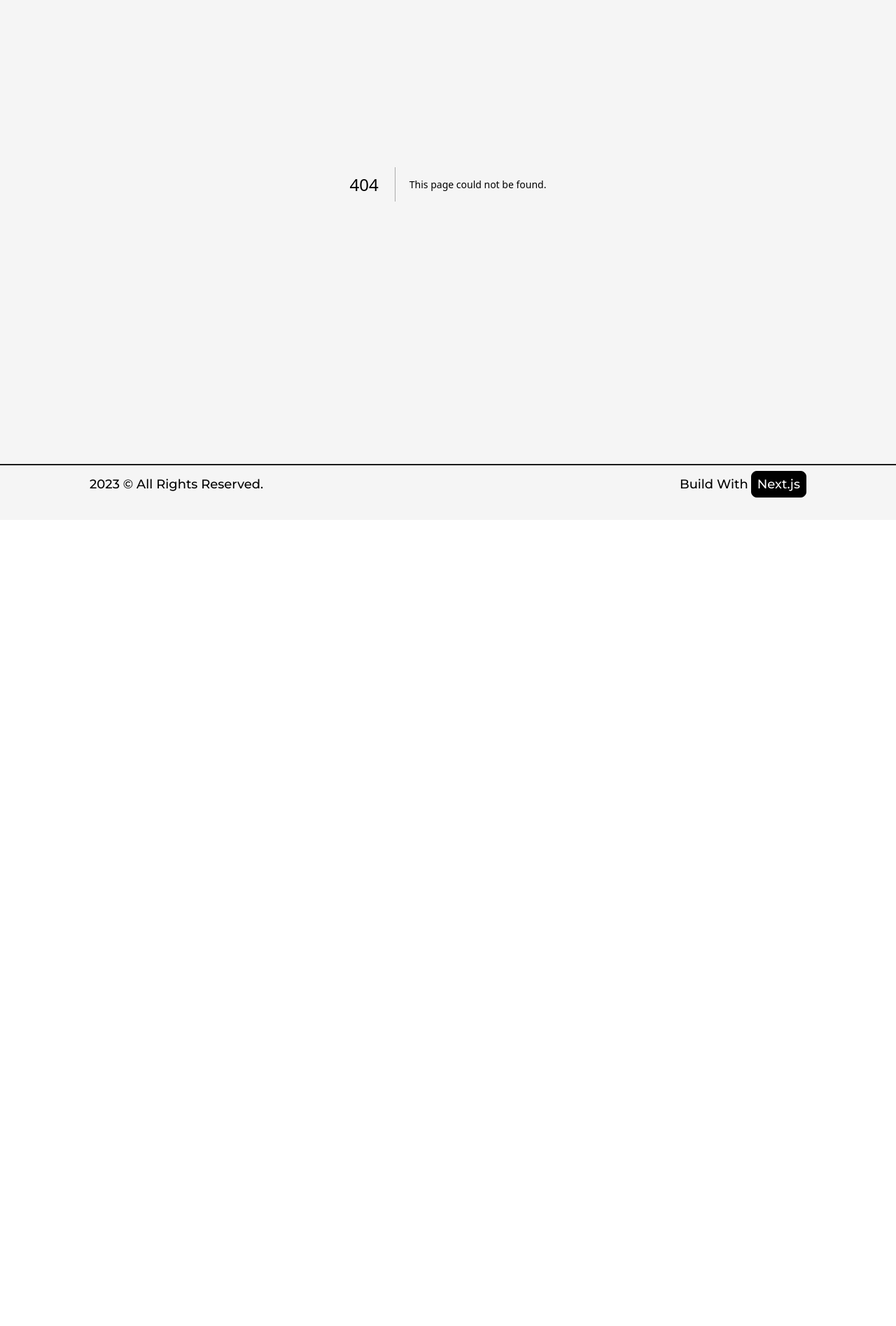
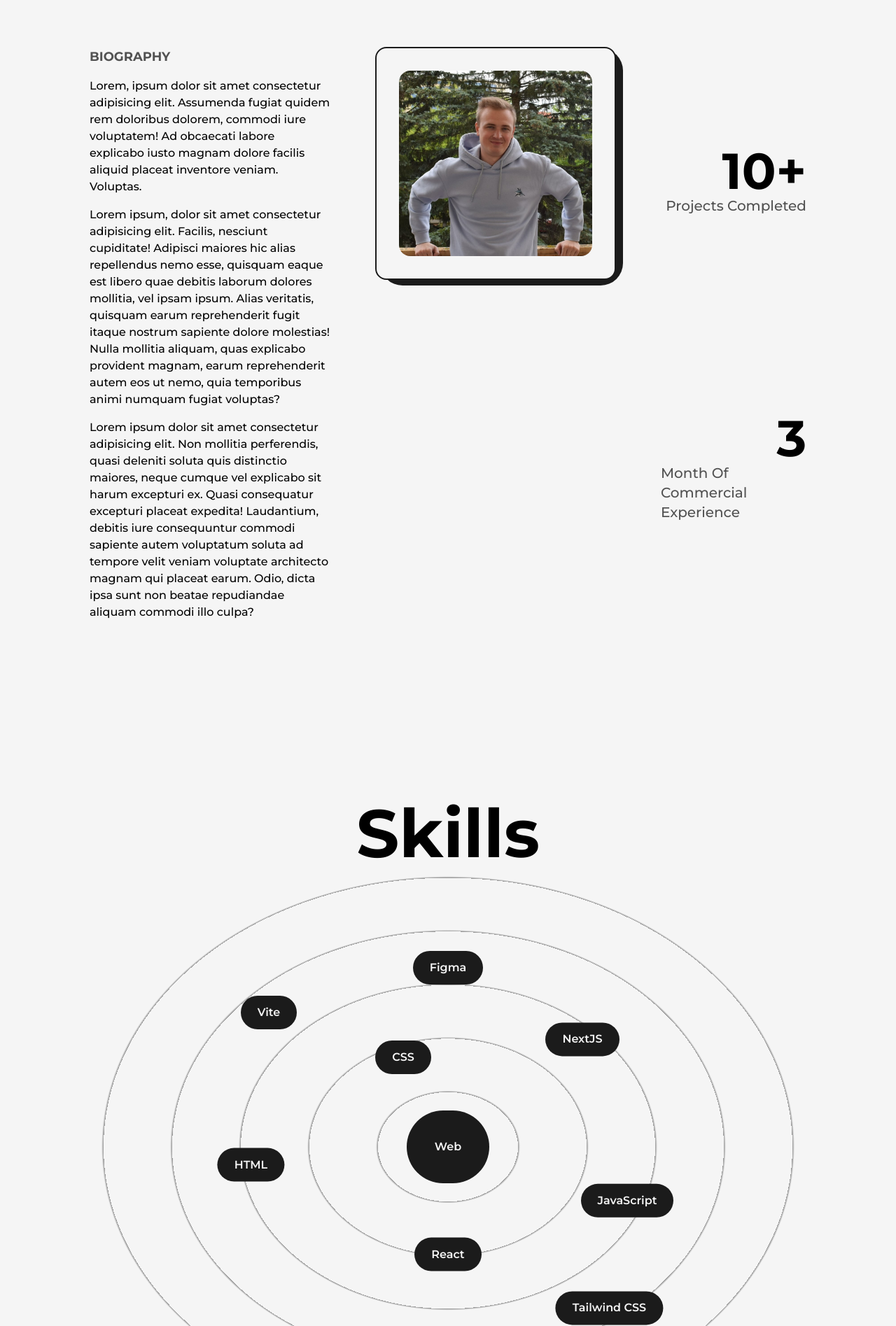
Before and after one commit to artsiom-voitas/portfolio-nextjs, a Next.js app: page /about in a window 1280 px wide. Before the commit this address had no page. Shown: the part 225-2120 px from the top of the page at 70% size. Before the commit the page ends 968 px from the top, so only its background shows below. Built offline with nearby package versions, Linux system fonts and the light colour scheme.

Commit message:
feat: created about page
created about page, added biography and skills sections

```diff
--- /dev/null
+++ b/src/components/AboutMe/AboutMe.jsx
@@ -0,0 +1,21 @@
+import AnimatedText from '../AnimatedText';
+import Layout from '../Layout';
+import Biography from './Biography';
+import Skills from './Skills/Skills';
+
+function AboutMe() {
+    return (
+        <main className="flex w-full flex-col items-center justify-center">
+            <Layout className="pt-16">
+                <AnimatedText
+                    className="mb-16"
+                    text="Lorem ipsum dolor"
+                />
+                <Biography />
+                <Skills />
+            </Layout>
+        </main>
+    );
+}
+
+export default AboutMe;
--- /dev/null
+++ b/src/components/AboutMe/Biography.jsx
@@ -0,0 +1,63 @@
+import AnimatedNumber from '@/components/AnimatedNumber';
+import Image from 'next/image';
+import profilePic from '../../../public/profile-pic.jpeg';
+
+function Biography() {
+    return (
+        <div className="grid w-full grid-cols-8 gap-16">
+            <div className="col-span-3 flex flex-col items-start justify-start">
+                <h2 className="mb-4 text-lg font-bold uppercase text-dark/75">Biography</h2>
+                <p className="font-medium">
+                    Lorem, ipsum dolor sit amet consectetur adipisicing elit. Assumenda fugiat
+                    quidem rem doloribus dolorem, commodi iure voluptatem! Ad obcaecati labore
+                    explicabo iusto magnam dolore facilis aliquid placeat inventore veniam.
+                    Voluptas.
+                </p>
+                <p className="my-4 font-medium">
+                    Lorem ipsum, dolor sit amet consectetur adipisicing elit. Facilis, nesciunt
+                    cupiditate! Adipisci maiores hic alias repellendus nemo esse, quisquam eaque est
+                    libero quae debitis laborum dolores mollitia, vel ipsam ipsum. Alias veritatis,
+                    quisquam earum reprehenderit fugit itaque nostrum sapiente dolore molestias!
+                    Nulla mollitia aliquam, quas explicabo provident magnam, earum reprehenderit
+                    autem eos ut nemo, quia temporibus animi numquam fugiat voluptas?
+                </p>
+                <p className="font-medium">
+                    Lorem ipsum dolor sit amet consectetur adipisicing elit. Non mollitia
+                    perferendis, quasi deleniti soluta quis distinctio maiores, neque cumque vel
+                    explicabo sit harum excepturi ex. Quasi consequatur excepturi placeat expedita!
+                    Laudantium, debitis iure consequuntur commodi sapiente autem voluptatum soluta
+                    ad tempore velit veniam voluptate architecto magnam qui placeat earum. Odio,
+                    dicta ipsa sunt non beatae repudiandae aliquam commodi illo culpa?
+                </p>
+            </div>
+            <div className="relative col-span-3 h-max rounded-2xl border-2 border-solid border-dark bg-light p-8">
+                <div className="absolute -right-3 top-0 -z-10 h-[103%] w-[102%] rounded-[2rem] bg-dark"></div>
+                <Image
+                    src={profilePic}
+                    alt="Artsiom Voitas picture"
+                    className="h-auto w-full rounded-2xl"
+                />
+            </div>
+            <div className="col-span-2 flex flex-col items-end justify-around">
+                <div className="flex flex-col items-end justify-center">
+                    <span className="inline-block text-7xl font-bold">
+                        <AnimatedNumber number={10} />+
+                    </span>
+                    <h2 className="text-xl font-medium capitalize text-dark/75">
+                        projects completed
+                    </h2>
+                </div>
+                <div className="flex flex-col items-end justify-center">
+                    <span className="inline-block text-7xl font-bold">
+                        <AnimatedNumber number={3} />
+                    </span>
+                    <h2 className="text-xl font-medium capitalize text-dark/75">
+                        month of commercial experience
+                    </h2>
+                </div>
+            </div>
+        </div>
+    );
+}
+
+export default Biography;
--- /dev/null
+++ b/src/components/AboutMe/Skills/Skill.jsx
@@ -0,0 +1,25 @@
+import { motion } from 'framer-motion';
+import PropTypes from 'prop-types';
+
+function Skill({ title, x, y, className = '' }) {
+    return (
+        <motion.div
+            className={`absolute flex cursor-pointer items-center justify-center rounded-full bg-dark px-6 py-3 font-semibold text-light shadow-dark
+                ${className}`}
+            whileHover={{ scale: 1.1 }}
+            initial={{ x: 0, y: 0 }}
+            whileInView={{ x: x, y: y }}
+            transition={{ duration: 1.5 }}>
+            {title}
+        </motion.div>
+    );
+}
+
+Skill.propTypes = {
+    title: PropTypes.string.isRequired,
+    x: PropTypes.string.isRequired,
+    y: PropTypes.string.isRequired,
+    className: PropTypes.string
+};
+
+export default Skill;
--- /dev/null
+++ b/src/components/AboutMe/Skills/Skills.jsx
@@ -0,0 +1,59 @@
+import Skill from './Skill';
+
+function Skills() {
+    return (
+        <>
+            <h2 className="mt-64 w-full text-center text-8xl font-bold">Skills</h2>
+            <div className="relative flex h-screen w-full items-center justify-center rounded-full bg-circularLight">
+                <Skill
+                    title="Web"
+                    x="0vw"
+                    y="0vw"
+                    className="!p-10"
+                />
+                <Skill
+                    title="HTML"
+                    x="-22vw"
+                    y="2vw"
+                />
+                <Skill
+                    title="CSS"
+                    x="-5vw"
+                    y="-10vw"
+                />{' '}
+                <Skill
+                    title="JavaScript"
+                    x="20vw"
+                    y="6vw"
+                />
+                <Skill
+                    title="React"
+                    x="0vw"
+                    y="12vw"
+                />
+                <Skill
+                    title="Vite"
+                    x="-20vw"
+                    y="-15vw"
+                />
+                <Skill
+                    title="NextJS"
+                    x="15vw"
+                    y="-12vw"
+                />
+                <Skill
+                    title="Figma"
+                    x="0vw"
+                    y="-20vw"
+                />
+                <Skill
+                    title="Tailwind CSS"
+                    x="18vw"
+                    y="18vw"
+                />
+            </div>
+        </>
+    );
+}
+
+export default Skills;
--- /dev/null
+++ b/src/components/AboutMe/Skills/index.js
@@ -0,0 +1,3 @@
+import Skills from './Skills.jsx';
+
+export default Skills;
--- /dev/null
+++ b/src/components/AboutMe/index.js
@@ -0,0 +1,3 @@
+import About from './AboutMe.jsx';
+
+export default About;
--- /dev/null
+++ b/src/components/AnimatedNumber/AnimatedNumber.jsx
@@ -0,0 +1,33 @@
+import { useInView, useMotionValue, useSpring } from 'framer-motion';
+import PropTypes from 'prop-types';
+import { useEffect, useRef } from 'react';
+
+function AnimatedNumber({ number }) {
+    const ref = useRef(null);
+
+    const motionValue = useMotionValue(0);
+    const springValue = useSpring(motionValue, { duration: 3000 });
+    const isInView = useInView(ref, { once: true });
+
+    useEffect(() => {
+        if (isInView) {
+            motionValue.set(number);
+        }
+    }, [isInView, motionValue, number]);
+
+    useEffect(() => {
+        springValue.on('change', (latest) => {
+            if (ref.current && latest.toFixed(0) <= number) {
+                ref.current.textContent = latest.toFixed(0);
+            }
+        });
+    }, [springValue, number]);
+
+    return <span ref={ref}>{number}</span>;
+}
+
+AnimatedNumber.propTypes = {
+    number: PropTypes.number.isRequired
+};
+
+export default AnimatedNumber;
--- /dev/null
+++ b/src/components/AnimatedNumber/index.js
@@ -0,0 +1,3 @@
+import AnimatedNumber from './AnimatedNumber.jsx';
+
+export default AnimatedNumber;
--- a/src/components/AnimatedText/AnimatedText.jsx
+++ b/src/components/AnimatedText/AnimatedText.jsx
@@ -1,6 +1,5 @@
 import { motion } from 'framer-motion';
 import PropTypes from 'prop-types';
-import { useId } from 'react';
 import { quoteAnimationVariant, wordAnimationVariant } from './animationVariants';
 
 function AnimatedText({ text, className = '' }) {
--- a/src/components/Footer/Footer.jsx
+++ b/src/components/Footer/Footer.jsx
@@ -5,7 +5,7 @@ function Footer() {
     const currentYear = new Date().getFullYear();
     return (
         <footer className="w-full border-t-2 border-solid border-dark text-lg font-medium">
-            <Layout className="mt-2 flex items-center justify-between py-8">
+            <Layout className="mt-2 flex items-center justify-between !py-8">
                 <span>{currentYear} &copy; All Rights Reserved.</span>
                 <div className="flex items-center">
                     Build With
--- /dev/null
+++ b/src/pages/about.jsx
@@ -0,0 +1,19 @@
+import AboutMe from '@/components/AboutMe';
+import Head from 'next/head';
+
+function About() {
+    return (
+        <>
+            <Head>
+                <title>AV | About</title>
+                <meta
+                    name="description"
+                    content="About Artsiom Voitas"
+                />
+            </Head>
+            <AboutMe />
+        </>
+    );
+}
+
+export default About;
--- a/tailwind.config.js
+++ b/tailwind.config.js
@@ -17,6 +17,10 @@ module.exports = {
             },
             animation: {
                 'spin-slow': 'spin 10s linear infinite'
+            },
+            backgroundImage: {
+                circularLight:
+                    'repeating-radial-gradient(rgba(0,0,0,0.4) 2px, #f5f5f5 5px, #f5f5f5 100px)'
             }
         }
     },
```
Also changed, not shown: public/profile-pic.jpeg (added).
